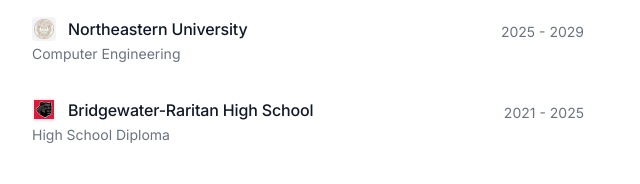
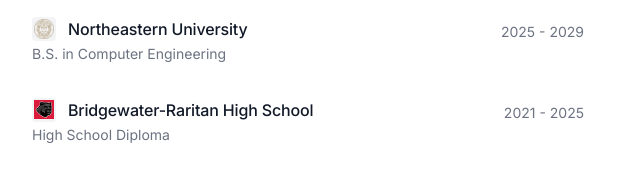
Before and after one commit to AmoghJambekar/Personal-Website, an Astro site: page / in a window 1280 px wide. Shown: the part 877-1061 px from the top of the page, 312-952 px from the left. Built offline with nearby package versions, Linux system fonts and the light colour scheme; Astro itself is replaced by a stand-in of ours; some icons are missing.

Commit message:
STYLE: role for Northeastern

```diff
--- a/src/pages/index.astro
+++ b/src/pages/index.astro
@@ -87,7 +87,7 @@
                 </div>
                 <h3>Northeastern University</h3>
               </div>
-              <div class="role">Computer Engineering</div>
+              <div class="role">B.S. in Computer Engineering</div>
             </div>
             <span class="date">2025 - 2029</span>
           </div>
```
